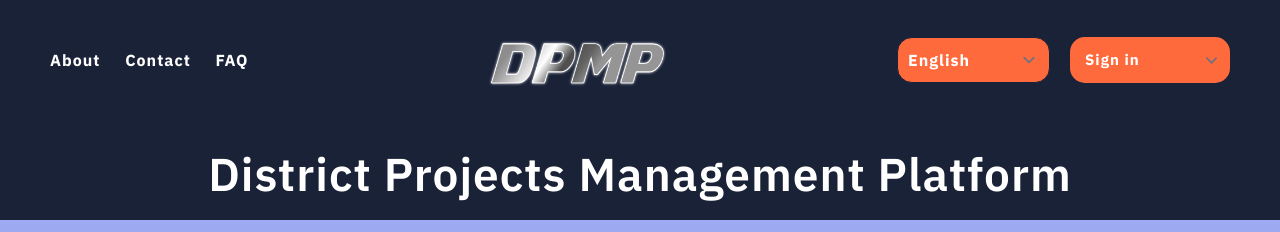
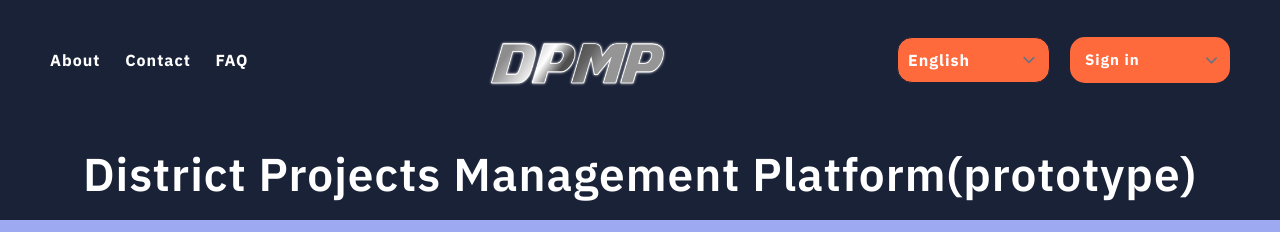
Before and after one commit to Ratneshtripathi07/DPMP-SIH24-Project, a website: page index.html in a window 1280 px wide. Shown: the top 232 px of the page. Drawn offline with nearby package versions, Linux system fonts and the light colour scheme; a script that the page names is missing.

Commit message:
Update index.html

```diff
--- a/index.html
+++ b/index.html
@@ -4,7 +4,7 @@
   <head>
     <meta charset="UTF-8" />
     <meta name="viewport" content="width=device-width, initial-scale=0.8" />
-    <title>DPMP Lucknow</title>
+    <title>DPMP(prototype) Lucknow</title>
     <link rel="stylesheet" href="./css/LPstylesTailwind.css" />
     <!--
     font family embedding
@@ -81,7 +81,7 @@
         </div>
       </div>
       <div class="container2">
-        <div class="title">District Projects Management Platform</div>
+        <div class="title">District Projects Management Platform(prototype)</div>
       </div>
       <div class="container3">
         <nav>
```
